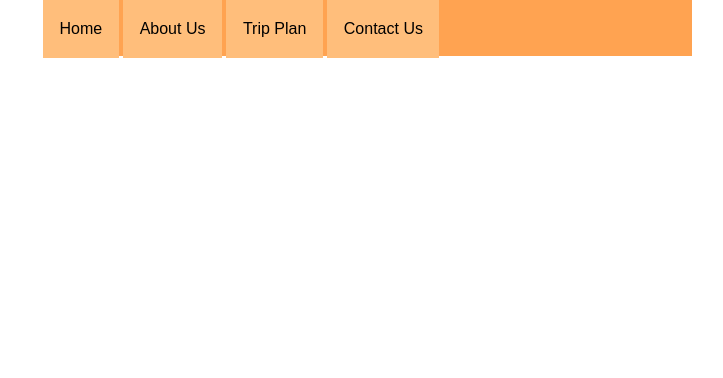
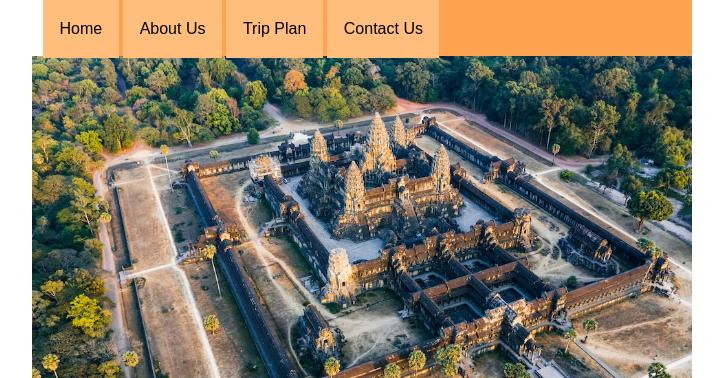
Before and after one commit to ArunPandyanVasam/WebPage, a plain HTML site: page index.html in a window 1280 px wide. Shown: the top 378 px of the page, without its empty margins (278-1001 px from the left). Drawn offline with Linux system fonts and the light colour scheme.

Commit message:
Change made in css

```diff
--- a/css/design.css
+++ b/css/design.css
@@ -57,7 +57,7 @@ nav a:hover {
 header {
    /* background-color:rgb(28, 100, 100) ;*/
     height: 360px;
-    background-image: url('../_images/AngkorWat.png');
+    background-image: url('../images/AngkorWat.png');
 }
 
 footer {
```
